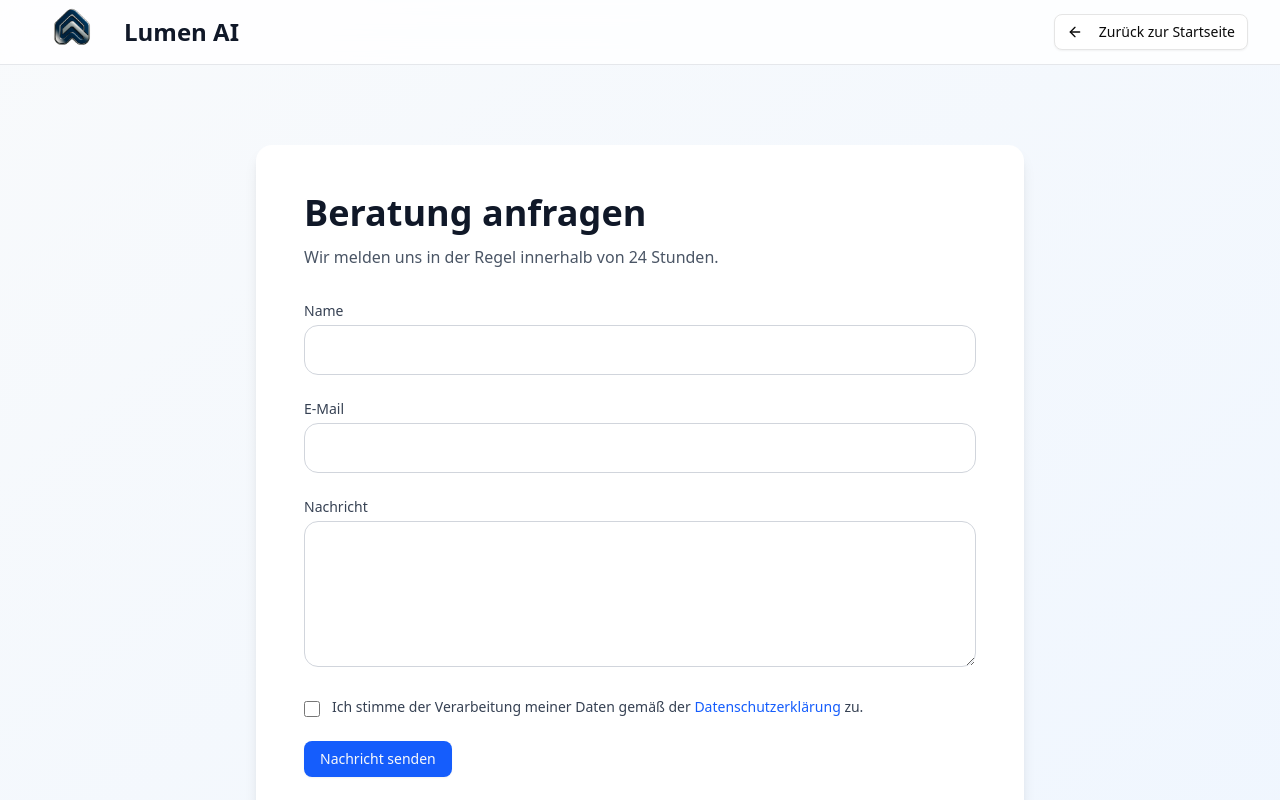
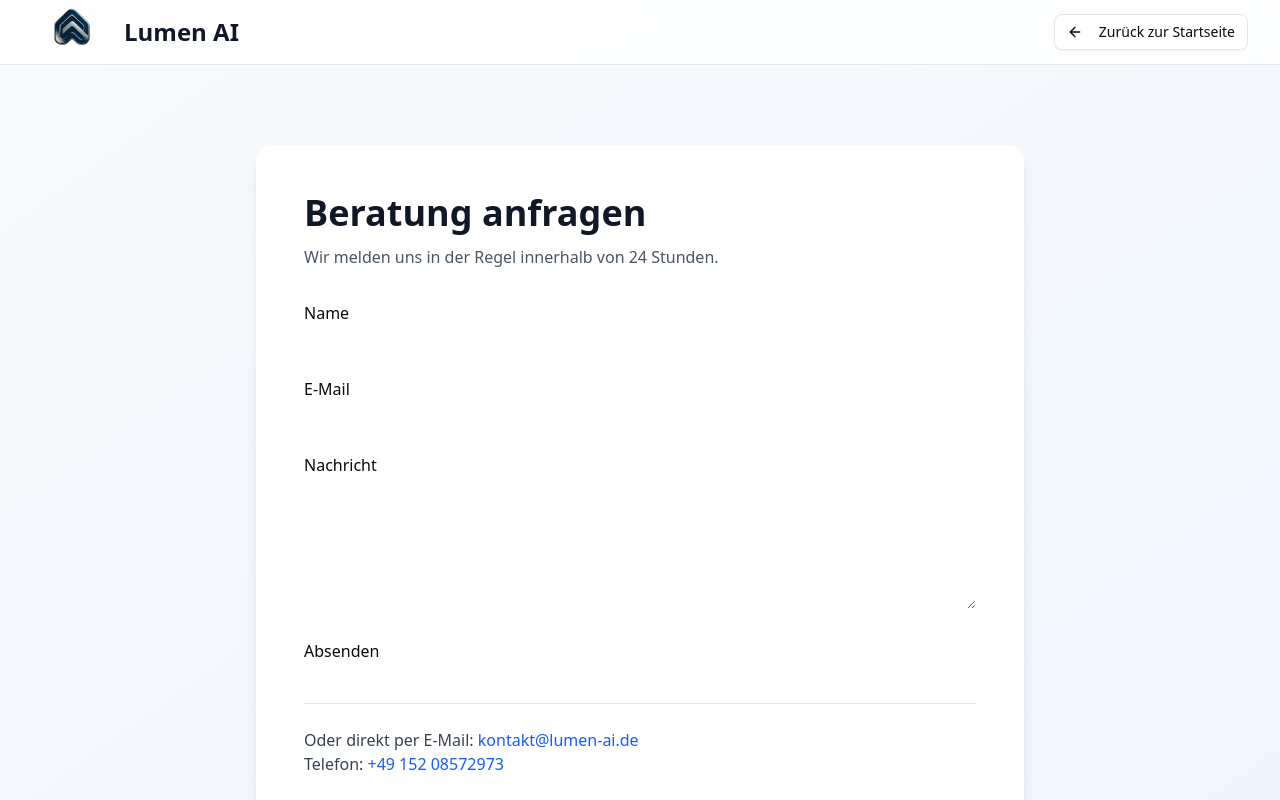
Before and after one commit to lumen-ki/lumen-ai-website, a React (Vite) app: page / in a window 1280 px wide. Both pictures are taken after a click on the button "Beratung anfragen". Shown: the top 800 px of the page. Built offline with nearby package versions, Linux system fonts and the light colour scheme.

Commit message:
Enable Netlify Forms email: correct form markup

```diff
--- a/src/App.jsx
+++ b/src/App.jsx
@@ -221,80 +221,30 @@ const ContactPage = () => (
   method="POST"
   data-netlify="true"
   data-netlify-honeypot="bot-field"
-          action="/thank-you"
   acceptCharset="UTF-8"
   className="space-y-6"
 >
   <input type="hidden" name="form-name" value="beratung" />
-          {/* Honeypot */}
   <p className="hidden" aria-hidden="true">
-            <label> Lassen Sie dieses Feld leer:
-              <input name="bot-field" />
-            </label>
+    <label>Nicht ausfüllen: <input name="bot-field" /></label>
   </p>
 
-          <div>
-            <label className="block text-sm font-medium text-gray-700 mb-1">
-              Name
+  <label className="block">
+    <span className="block mb-1">Name</span>
+    <input type="text" name="name" required className="w-full" />
   </label>
-            <input
-              name="name"
-              required
-              className="w-full rounded-xl border border-gray-300 px-4 py-3 outline-none focus:ring-2 focus:ring-blue-500"
-            />
-          </div>
+  <label className="block">
+    <span className="block mb-1">E-Mail</span>
+    <input type="email" name="email" required className="w-full" />
+  </label>
+  <label className="block">
+    <span className="block mb-1">Nachricht</span>
+    <textarea name="message" required className="w-full h-32"></textarea>
+  </label>
 
-          <div>
-            <label className="block text-sm font-medium text-gray-700 mb-1">
-              E-Mail
-            </label>
-            <input
-              type="email"
-              name="email"
-              required
-              className="w-full rounded-xl border border-gray-300 px-4 py-3 outline-none focus:ring-2 focus:ring-blue-500"
-            />
-          </div>
+  <button type="submit">Absenden</button>
+</form>
 
-          <div>
-            <label className="block text-sm font-medium text-gray-700 mb-1">
-              Nachricht
-            </label>
-            <textarea
-              name="message"
-              rows="5"
-              required
-              className="w-full rounded-xl border border-gray-300 px-4 py-3 outline-none focus:ring-2 focus:ring-blue-500"
-            />
-          </div>
-
-          {/* DSGVO-Checkbox */}
-          <div className="flex items-start gap-3">
-            <input
-              id="privacy"
-              type="checkbox"
-              name="privacy"
-              required
-              className="mt-1 h-4 w-4 rounded border-gray-300"
-            />
-            <label htmlFor="privacy" className="text-sm text-gray-700">
-              Ich stimme der Verarbeitung meiner Daten gemäß der{" "}
-              <button
-                type="button"
-                className="text-blue-600 hover:underline"
-                onClick={() => setCurrentPage('legal')}
-                title="Datenschutzerklärung anzeigen"
-              >
-                Datenschutzerklärung
-              </button>{" "}
-              zu.
-            </label>
-          </div>
-
-          <Button type="submit" className="bg-blue-600 hover:bg-blue-700">
-            Nachricht senden
-          </Button>
-        </form>
 
         {/* Alternativen */}
         <div className="mt-10 border-t pt-6">
```
Lines whose indentation alone changed are shown as unchanged.
